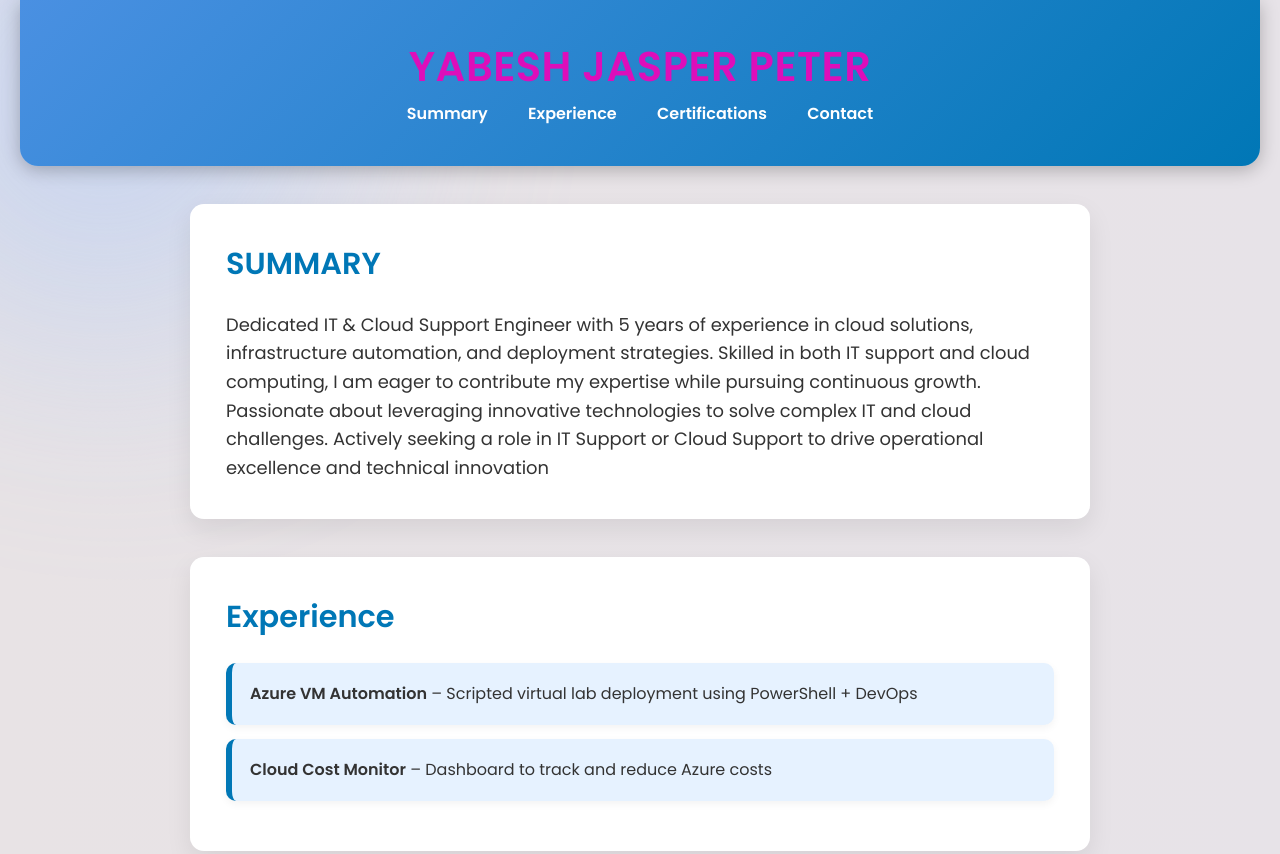
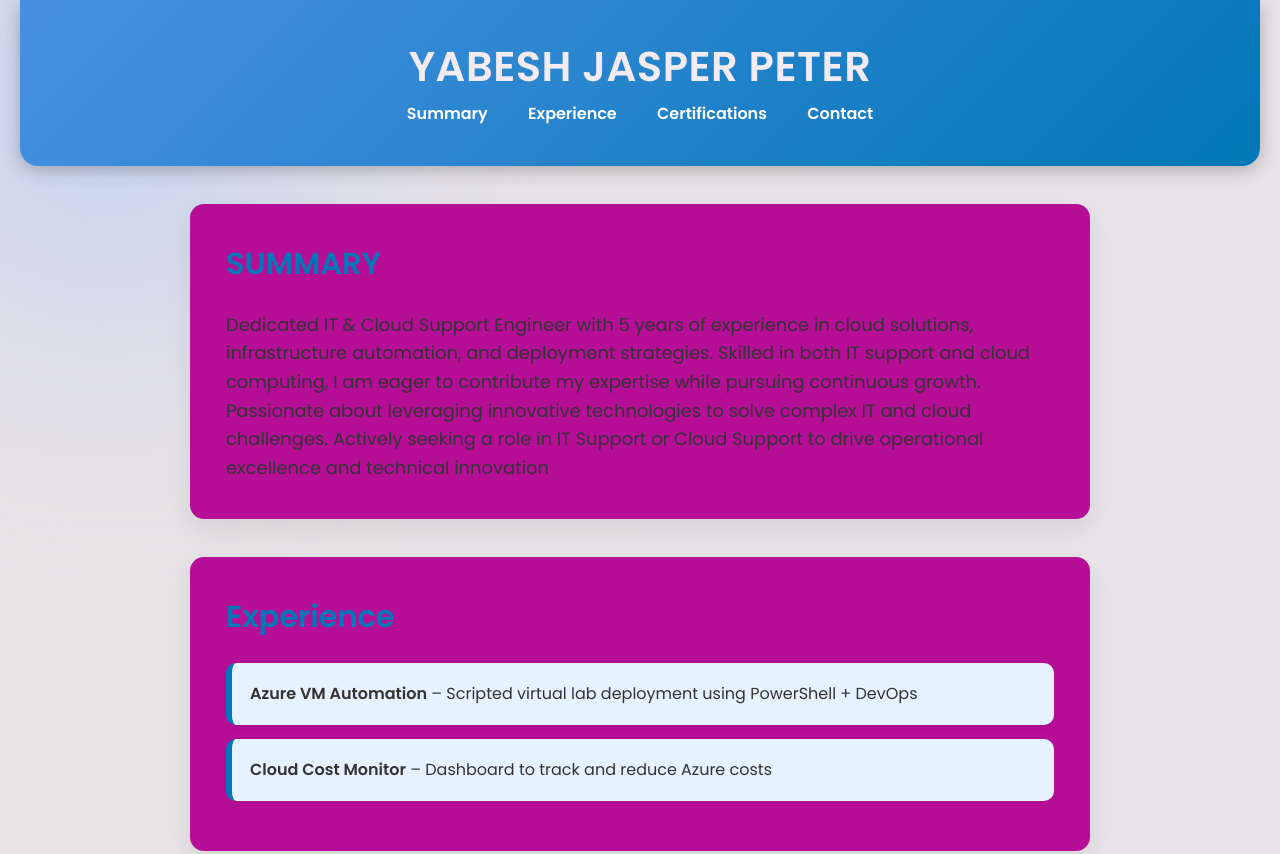
Before and after one commit to yabeshjasper/Portfolio, a plain HTML site: page index.html in a window 1280 px wide. Shown: the top 854 px of the page. Drawn offline with Linux system fonts and the light colour scheme.

Commit message:
card color

```diff
--- a/style.css
+++ b/style.css
@@ -77,7 +77,7 @@ body::after {
 /* ---------- 3. HEADER ---------- */
 header {
   background: linear-gradient(135deg, var(--accent-1), var(--accent-2));
-  color: #dd0eba;
+  color: #f3ebf2;
   padding: 34px 20px 40px;
   text-align: center;
   border-radius: 0 0 18px 18px;
@@ -113,7 +113,7 @@ nav a:hover::after { width: 100%; }
 
 /* ---------- 4. CARD-STYLE SECTIONS WITH REVEAL ---------- */
 section {
-  background: #fff;
+  background: #b70e98;
   margin: 38px auto;
   padding: 36px;
   max-width: 900px;
```
